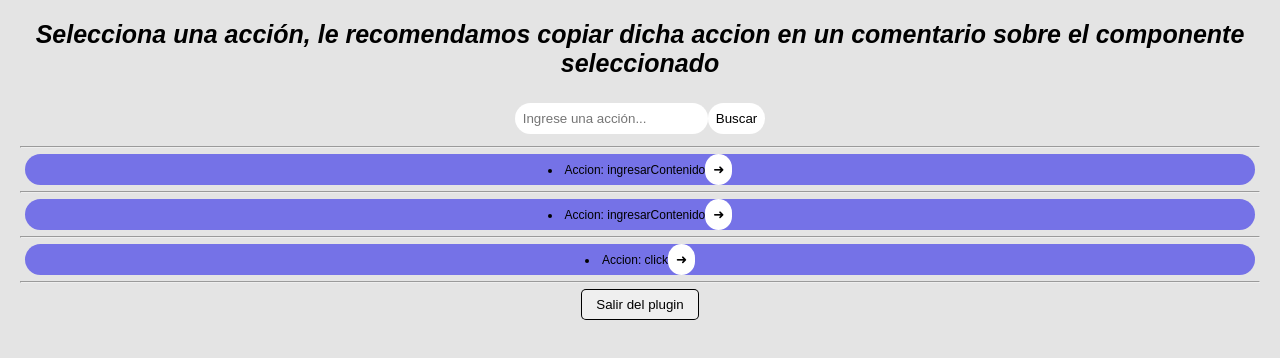
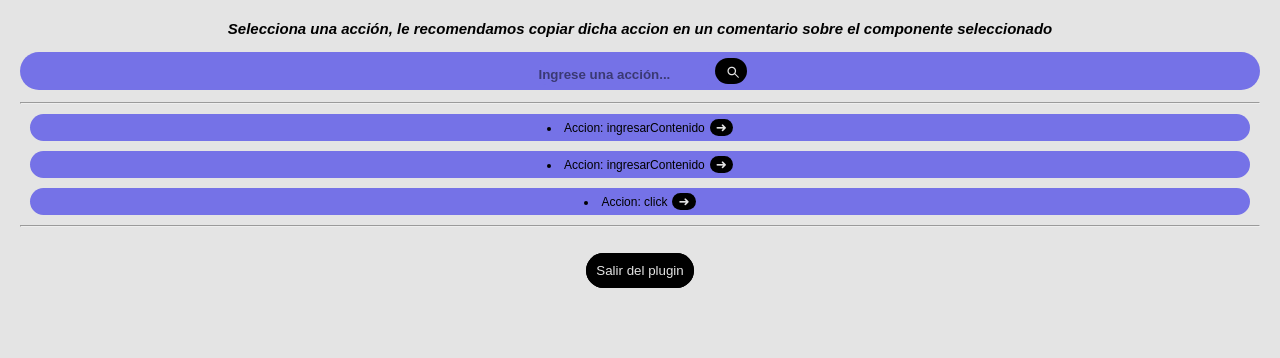
Before and after one commit to agu17/plugin-figma, a React app in the folder figma-plugin-react-template-master/: page / in a window 1280 px wide. Shown: the top 358 px of the page. Built offline with nearby package versions, Linux system fonts and the light colour scheme.

Commit message:
cambios mejores del css

```diff
--- a/figma-plugin-react-template-master/src/app/assets/accionesPrueba.json
+++ b/figma-plugin-react-template-master/src/app/assets/accionesPrueba.json
@@ -1,15 +1,15 @@
 [
     {
       "tipo": "ingresarContenido",
-      "descripcion": "Inicio de sesión Pre: Estar situado en el campo email/usuario y llenarlo.Post: Se habilitará el botón contraseña."
+      "descripcion": "Inicio de sesión \n Pre: Estar situado en el campo email/usuario y llenarlo. \n Post: Se habilitará el botón contraseña."
     },
     {
       "tipo": "ingresarContenido",
-      "descripcion": "Llenar campos de tarjeta: Pre:  Solo se permitirá ingresar números, Longitud de 16 caracteres.Post: Se habilitará el siguiente campo cuando se ingresen los 16 caracteres."
+      "descripcion": "Llenar campos de tarjeta: \n Pre:  Solo se permitirá ingresar números, Longitud de 16 caracteres. \n Post: Se habilitará el siguiente campo cuando se ingresen los 16 caracteres."
     },
     {
       "tipo": "click",
-      "descripcion": "Registrarse: Pre: Se deberá haber llenado los campos anteriores, se habilita el botón registrarsePost: Se registra al usuario, si la carga es lenta, se deberá agregar una barra de progreso."
+      "descripcion": "Registrarse: \nPre: Se deberá haber llenado los campos anteriores, se habilita el botón registrarse \n Post: Se registra al usuario, si la carga es lenta, se deberá agregar una barra de progreso."
       }
 
 ]
--- a/figma-plugin-react-template-master/src/app/components/AccionElegida.tsx
+++ b/figma-plugin-react-template-master/src/app/components/AccionElegida.tsx
@@ -23,14 +23,14 @@ const AccionElegida = (props) =>  {
 
     return (
         <div>
-            <p id="textoInicial" > Acción: </p>
+            <p id="textoInicial" > Acción: {acciones[0].tipo}</p>
 
             <div className="flexsearch">
                     <div className="flexsearch--wrapper">
-                        <form className="flexsearch--form" action="#" method="post">
+                        <form id="barraBusqueda" className="flexsearch--form" action="#" method="post">
                             <div className="flexsearch--input-wrapper">
-                                <input className="flexsearch--input" type="search" placeholder="Ingrese una variante..."/>
-                                <input className="flexsearch--submit" type="submit" value="Buscar"/>
+                                <input id="barraBusqueda" className="flexsearch--input" type="search" placeholder="Ingrese una variante..."/>
+                                <input id="botonBuscar" className="flexsearch--submit" type="submit" value="&#x2315;"/>
                             </div>
                         </form>
                     </div>
@@ -41,7 +41,8 @@ const AccionElegida = (props) =>  {
             <div className="Listado">
                 <div id="mapListado">
                 {acciones.map(element => (
-                        <><li>Accion: {element.tipo}<input id={element.tipo} onClick={() =>{copiarAccion()}} className="flexsearch--submit" type="submit" value="&#10140;" />
+                        <><li>{element.descripcion}
+                        <input id="descripcionAccion" onClick={() =>{copiarAccion()}} className="flexsearch--submit" type="submit" value="&#10140;" />
                         </li><hr></hr></>
                     ))}
 
--- a/figma-plugin-react-template-master/src/app/components/App.tsx
+++ b/figma-plugin-react-template-master/src/app/components/App.tsx
@@ -12,15 +12,11 @@ export const myFirstContext = React.createContext("");
 const App = ({}) => {
 
 
-
-
-
     const onCancel = () => {
         parent.postMessage({ pluginMessage: { type: 'salirPlugin' } }, '*');
     };
 
     const irALaAccion = (tipo:string) => {
-
         <AccionElegida tipo={tipo}/>
         //parent.postMessage({ pluginMessage: { type: tipo } }, '*');
         ReactDOM.render(<AccionElegida tipo={tipo}/>, document.getElementById('react-page'));
@@ -32,10 +28,10 @@ const App = ({}) => {
 
             <div className="flexsearch">
                 <div className="flexsearch--wrapper">
-                    <form className="flexsearch--form" action="#" method="post">
+                    <form id="barraBusqueda" className="flexsearch--form" action="#" method="post">
                         <div className="flexsearch--input-wrapper">
-                            <input className="flexsearch--input" type="search" placeholder="Ingrese una acción..." />
-                            <input className="flexsearch--submit" type="submit" value="Buscar" />
+                            <input id="barraBusqueda" className="flexsearch--input" type="search" placeholder="Ingrese una acción..." />
+                            <input id="botonBuscar" className="flexsearch--submit" type="submit" value="&#x2315;" />
                         </div>
                     </form>
                 </div>
@@ -46,13 +42,14 @@ const App = ({}) => {
             <div className="Listado">
                 <div id="mapListado">
                     {data.map(element => (
-                        <><li>Accion: {element.tipo}<input id={element.tipo} onClick={() => irALaAccion(element.tipo)} className="flexsearch--submit" type="submit" value="&#10140;" />
-                        </li><hr></hr></>
+                        <><li>Accion: {element.tipo}
+                        <input id="botonIrAAccion"onClick={() => irALaAccion(element.tipo)} className="flexsearch--submit" type="submit" value="&#10140;" />
+                        </li></>
                     ))}
 
                 </div>
             </div>
-
+            <hr></hr>
             <button id="salirPlugin" onClick={onCancel}> Salir del plugin</button>
         </div>
     );
--- a/figma-plugin-react-template-master/src/app/styles/ui.css
+++ b/figma-plugin-react-template-master/src/app/styles/ui.css
@@ -1,7 +1,3 @@
-div{
-    background:#E4E4E4;
-}
-
 body {
     font: 12px sans-serif;
     text-align: center;
@@ -9,40 +5,80 @@ body {
     color: black;
     background:#E4E4E4;
 }
-button {
-    border-radius: 5px;
-    background: 7572E7;
+
+#barraBusqueda {
     color: black;
     border: none;
-    padding: 8px 15px;
+    outline: none;
+    padding: 3px;
+    border-radius: 25px;
+    background: #7572E7;
+}
+
+#barraBusqueda::placeholder {
+    font-weight: bold;
+    opacity: .5;
+    color: black;
+}
+
+li{
+    margin: 10px;
+    background: #7572E7;
+    border-radius: 25px;
+    padding: 5px;
+}
+#textoInicial {
+    font: 12px sans-serif;
+    font-style: italic;
+    font-weight: bold;
+    font-size: 15;
+}
+
+#botonBuscar{
+    background: black;
+    color: #E4E4E4;
+    border-radius: 25px;
+    font-size: 25px;
+    transform: rotateZ(270deg);
+    border: none;
+    outline: none;
+}
+
+#salirPlugin{
+    border-radius: 25px;
+    background: black;
+    color: #E4E4E4;
+    border: none;
+    padding: 10px;
     margin: 0 5px;
     box-shadow: inset 0 0 0 1px black;
     outline: none;
+    margin: 20px;
 }
 
-input {
+#volver{
+    border-radius: 25px;
+    background: #7572E7;
     color: black;
     border: none;
+    padding: 10px;
+    margin: 0 5px;
+    box-shadow: inset 0 0 0 1px black;
     outline: none;
-    padding: 8px;
-    background: white;
-    border-radius: 25px;
-
+    margin: 20px;
 }
 
-p {
-    font-style: italic;
+
+#botonIrAAccion{
+    background: black;
+    color: #E4E4E4;
+    border: none;
+    outline: none;
+    border-radius: 25px;
+    margin-left: 5px;
+}
+
+#descripcionAccion{
     font-weight: bold;
-    font-size: 25;
+    font-size: 15;
 }
-li{
-    margin: 5px;
-    background: #7572E7;
-    border-radius: 25px;
-}
-form{
-    color: black;
-    background: #7572E7;
-    border-radius: 25px;
-
-}
```
